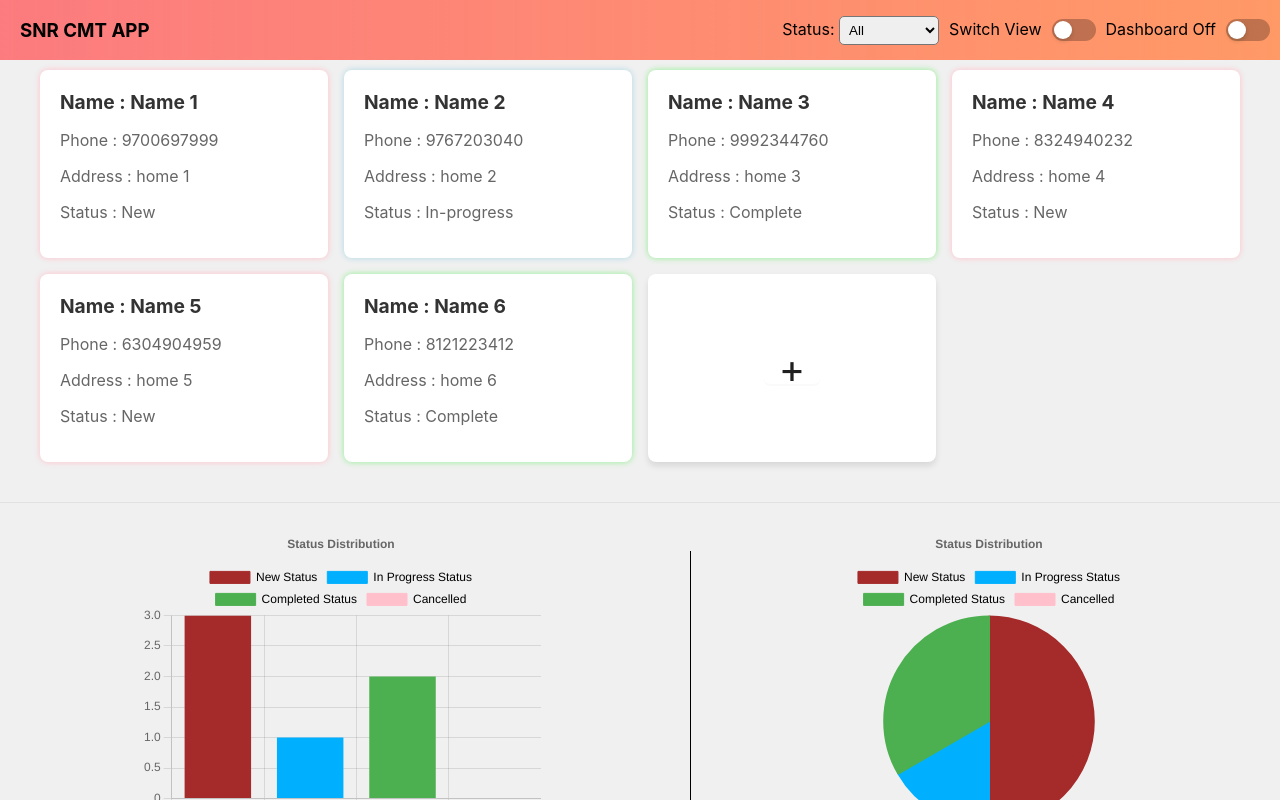
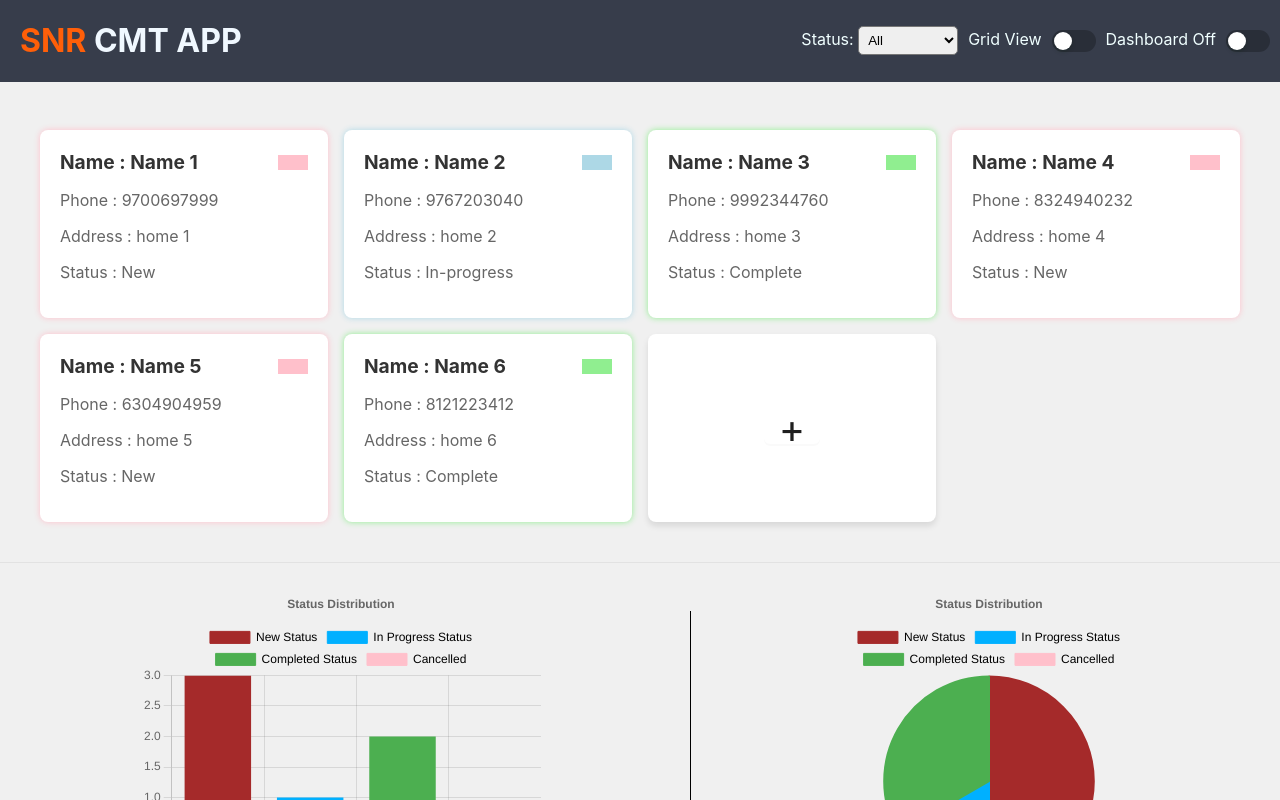
Before and after one commit to snrtrunksoft/snr-css-cmt_app, a React (Create React App) app: page / in a window 1280 px wide. Shown: the top 800 px of the page. Built offline with nearby package versions, Linux system fonts and the light colour scheme.

Commit message:
Drawer_01 - Comment box has been added along with the Drawer

```diff
--- a/src/App.css
+++ b/src/App.css
@@ -1,6 +1,6 @@
 .app {
   display: flex;
-  padding-top: 40px;
+  padding-top: 100px;
   flex-direction: column;
   justify-content: center;
   align-items: center;
--- a/src/App.js
+++ b/src/App.js
@@ -23,12 +23,12 @@ function App() {
   const [ hideDashboard, setHideDashboard ] = useState(false);
 
   const [ data, setData]  = useState([
-      { id: 1, Name: "Name 1", Phone:"9700697999", Age:20, Address:'home 1', Status: "New", },
-      { id: 2, Name: "Name 2", Phone:"9767203040", Age:24, Address:'home 2', Status: "In-progress", },
-      { id: 3, Name: "Name 3", Phone:"9992344760", Age:14, Address:'home 3', Status: "Complete", },
-      { id: 4, Name: "Name 4", Phone:"8324940232", Age:25, Address:'home 4', Status: "New", },
-      { id: 5, Name: "Name 5", Phone:"6304904959", Age:28, Address:'home 5', Status: "New", },
-      { id: 6, Name: "Name 6", Phone:"8121223412", Age:35, Address:'home 6', Status: "Complete", },
+      { id: 1, Name: "Name 1", Phone:"9700697999", Age:20, Address:'home 1', Status: "New",Comments:["hii1","Hello"] },
+      { id: 2, Name: "Name 2", Phone:"9767203040", Age:24, Address:'home 2', Status: "In-progress",Comments:["hii2"] },
+      { id: 3, Name: "Name 3", Phone:"9992344760", Age:14, Address:'home 3', Status: "Complete",Comments:["hii3"] },
+      { id: 4, Name: "Name 4", Phone:"8324940232", Age:25, Address:'home 4', Status: "New",Comments:["hii4"] },
+      { id: 5, Name: "Name 5", Phone:"6304904959", Age:28, Address:'home 5', Status: "New",Comments:["hii5"] },
+      { id: 6, Name: "Name 6", Phone:"8121223412", Age:35, Address:'home 6', Status: "Complete",Comments:["hii6"] },
   ]);
 
   const [ duplicateData, setDuplicateData ] = useState(data);
@@ -204,12 +204,14 @@ function App() {
         <div className='grid'>
           {duplicateData.map((item) => (
             <NameCard key={item.id}
+              Id={item.id}
               Name={item.Name}
               Phone={item.Phone}
+              Age={item.Age}
               Address={item.Address}
               Status={item.Status}
-              dataView={dataView}
-              data={data}
+              comments={item.Comments}
+              setDuplicateData={setDuplicateData}
               />
           ))}
             <div
--- a/src/Header.css
+++ b/src/Header.css
@@ -2,9 +2,10 @@
 .header{
     width: 100%;
     display: flex;
-    background: linear-gradient(to right, rgb(255, 94, 98,0.8), rgb(255, 153, 102));
+    background-color: #373d4b;
     align-items: center;
     position: fixed;
+    color: azure;
     top: 0px;
     z-index: 1000;
     justify-content: space-between;
@@ -12,4 +13,7 @@
 
 .header-left{
     margin-left: 20px;
+    display: flex;
+    flex-direction: row;
+    color: aliceblue;
 }
--- a/src/Header.js
+++ b/src/Header.js
@@ -1,19 +1,23 @@
 import { Switch } from "antd";
-import React from "react";
+import React, { useState } from "react";
 import "./Header.css";
 
 const Header = ({ dropDownList, dataView, setDataView, setHideDashboard, hideDashboard }) =>{
+    const [ view, setView ] = useState("Grid");
     return(
         <header className="header">
             <div className="header-left">
-                <h3>SNR CMT APP</h3>
+                <h1 style={{color:'#FF5F09'}}>SNR&nbsp;</h1>
+                <h1>CMT APP</h1>
             </div>
             <div className='header-right'>
                 Status: {dropDownList}
-                Switch View
+                {view +" View"}
                 <Switch
                 style={{margin:'0px 10px'}}
-                onClick={()=>{ dataView === "grid" ? setDataView("table") : setDataView("grid")}}
+                onClick={()=>{
+                    dataView === "grid" ? setDataView("table") : setDataView("grid");
+                    view === "Grid" ? setView("List") : setView("Grid")}}
                 ></Switch>
                 Dashboard Off
                 <Switch
--- a/src/NameCard.js
+++ b/src/NameCard.js
@@ -1,8 +1,27 @@
 import React, { useState } from "react";
 import "./NameCard.css";
+import { Button, Drawer, Row } from "antd";
+import TextArea from "antd/es/input/TextArea";
 
-const NameCard = ({ Name, Phone, Address, Status }) => {
-    const [isHovered, setIsHovered] = useState(false);
+const NameCard = ({ Id, Name, Phone, Age, Address, Status, comments, setDuplicateData }) => {
+    const [ isHovered, setIsHovered ] = useState(false);
+    const [ newComment, setNewComment ] = useState("");
+    const [ nameCardDrawer, setNameCardDrawer ] = useState(false);
+    const handleSend = () => {
+        if(newComment){
+            setDuplicateData(prevData =>
+                prevData.map(prev =>
+                    prev.id === Id ? {
+                        ...prev,
+                        Comments: [...prev.Comments,newComment]
+                    } : prev)
+            );
+        }
+        setNewComment("");
+    }
+    const handleClear = () =>{
+        setNewComment("");
+    }
     let color = "red";
     if(Status === "Complete"){
         color = "lightgreen";
@@ -22,15 +41,53 @@ const NameCard = ({ Name, Phone, Address, Status }) => {
                 onMouseEnter={() => setIsHovered(true)}
                 onMouseLeave={() => setIsHovered(false)}
                 className="nameCard"
+                onClick={()=>setNameCardDrawer(true)}
                 style={{
                     boxShadow: isHovered ? `0px 8px 20px ${color}` : `0px 0px 6px ${color}`,
                     transition:'box-shadow 0.3s ease'
                     }}>
-                <h3>Name : { Name }</h3>
+                <div style={{display:'flex',alignItems:'center',justifyContent:'space-between'}}>
+                    <h3>Name : { Name }</h3>
+                    <div style={{width:'30px',height:'15px',backgroundColor:`${color}`,}}></div>
+                </div>
                 <p>Phone : { Phone }</p>
                 <p>Address : { Address }</p>
                 <p>Status : { Status }</p>
             </div>
+            <Drawer
+                open={nameCardDrawer}
+                title = <h2>{Name} Details</h2>
+                width="30%"
+                onClose={()=>{setNameCardDrawer(false);setNewComment("")}}
+                >
+                <div className="nameDrawer">
+                    <h2>Name : {Name}</h2>
+                    <h3>Phone : { Phone }</h3>
+                    <h3>Age : { Age }</h3>
+                    <h3>Address : { Address }</h3>
+                    <h3>Status : { Status }</h3>
+                    <h3>Comments :</h3>
+                    <Row style={{display:'flex',flexDirection:'column',marginBottom:'20px'}}>
+                        {comments.map((comment,index) =>(
+                            <div key={index} className="comment-row" style={index % 2 === 0 ? {backgroundColor:'#5555'} : {backgroundColor:'#2222'}}>
+                            <p style={{paddingLeft:'10px',fontWeight:'bold',fontSize:'15px'}}>{comment}</p>
+                            </div>
+                        ))}
+                    </Row>
+                    <Row>
+                        <TextArea
+                            placeholder="Enter your Comments"
+                            value={newComment}
+                            style={{fontSize:'18px'}}
+                            onChange={(e) => setNewComment(e.target.value)}
+                            ></TextArea>
+                        <Row style={{display:'flex',alignItems:'center',justifyContent:'space-between',width:'100%',padding:'10px'}}>
+                            <Button onClick={()=>handleClear()}>Clear</Button>
+                            <Button type="primary" onClick={() => handleSend()}>send</Button>
+                        </Row>
+                    </Row>
+                </div>
+            </Drawer>
         </div>
     );
 };
```
